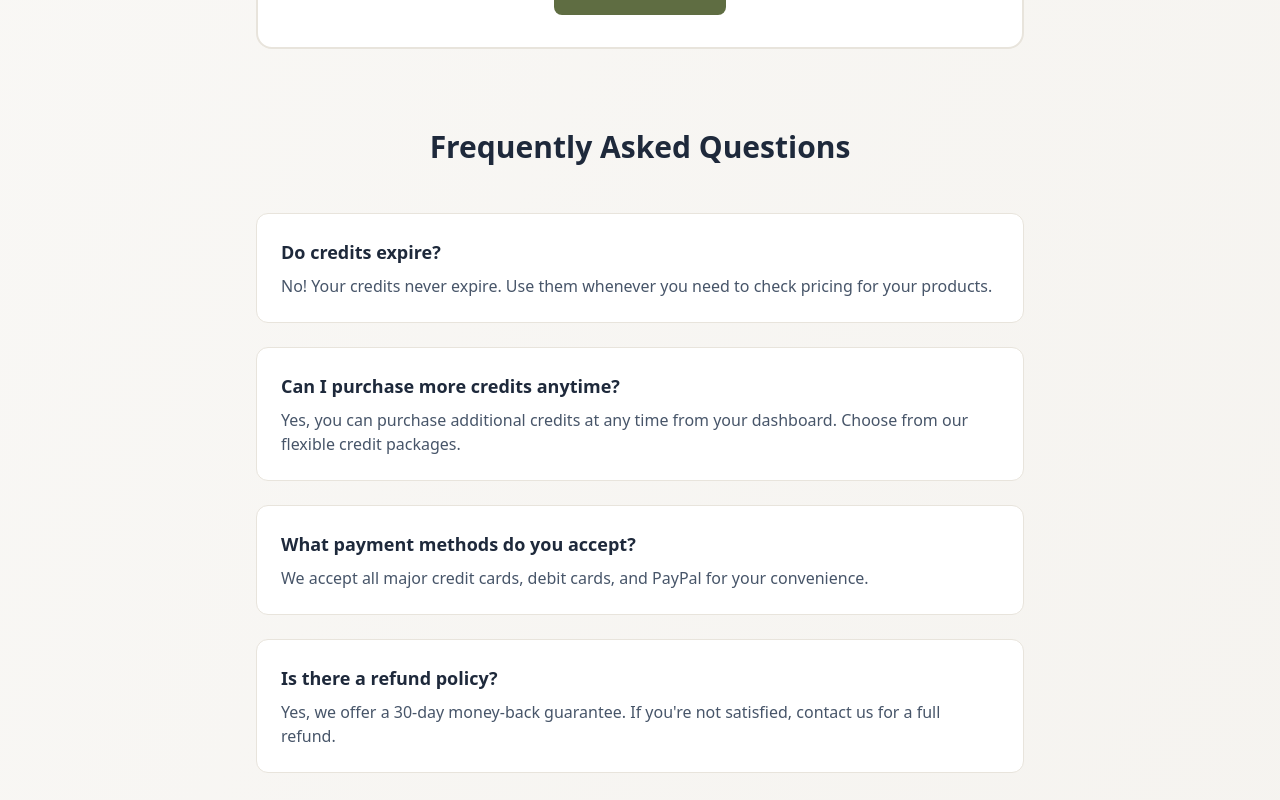
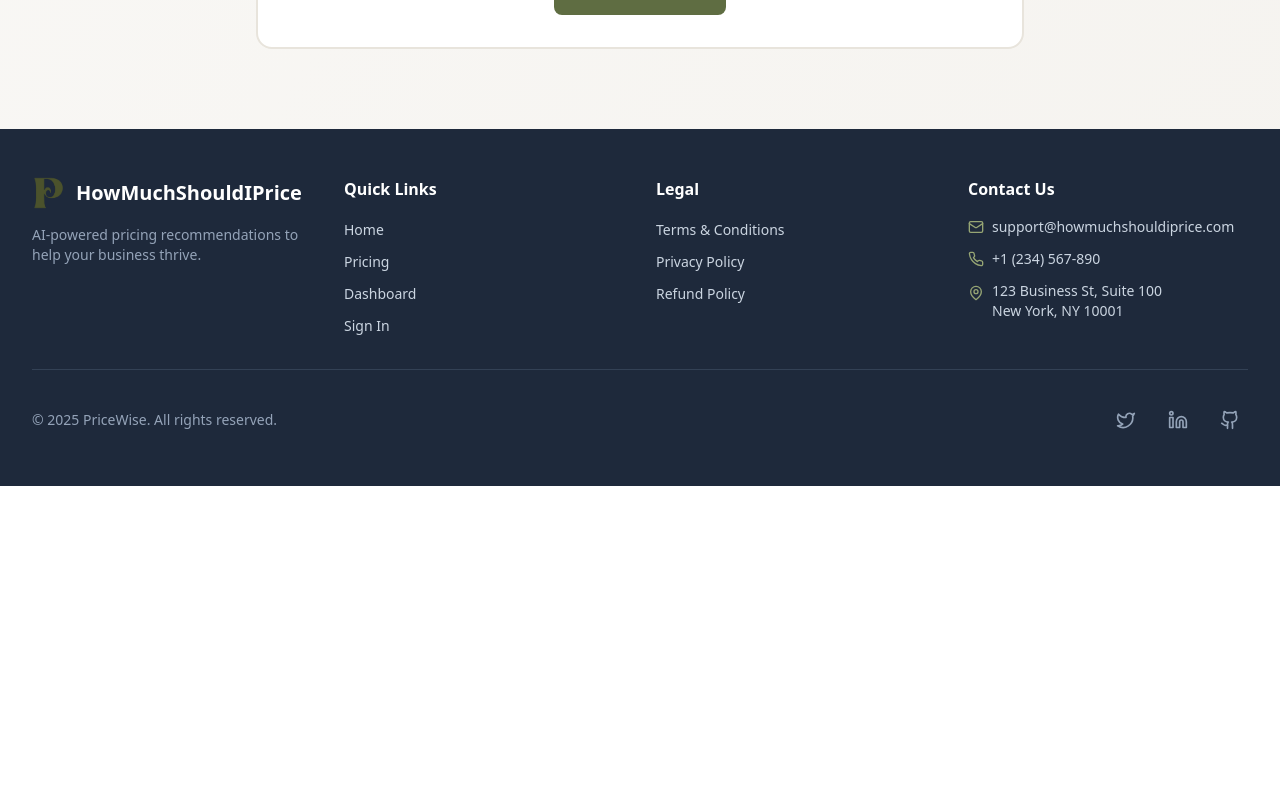
Before and after one commit to Richardson2512/Pricing, a React (Vite) app in the folder frontend/: page /pricing in a window 1280 px wide. Shown: the part 1320-2120 px from the top of the page. After the commit the page ends 1806 px from the top, so only its background shows below. Built offline with nearby package versions, Linux system fonts and the light colour scheme; no server answers.

Commit message:
Pricing: remove FAQ section to keep FAQs only on Landing

```diff
--- a/frontend/src/pages/Pricing.tsx
+++ b/frontend/src/pages/Pricing.tsx
@@ -164,49 +164,7 @@ export function Pricing() {
             </div>
           </div>
 
-          {/* FAQ Section */}
-          <div className="mt-20 max-w-3xl mx-auto">
-            <h2 className="text-3xl font-bold text-slate-800 text-center mb-12">
-              Frequently Asked Questions
-            </h2>
-            <div className="space-y-6">
-              <div className="bg-white rounded-xl p-6 border border-beige-200">
-                <h3 className="text-lg font-semibold text-slate-800 mb-2">
-                  Do credits expire?
-                </h3>
-                <p className="text-slate-600">
-                  No! Your credits never expire. Use them whenever you need to check pricing for your products.
-                </p>
-              </div>
 
-              <div className="bg-white rounded-xl p-6 border border-beige-200">
-                <h3 className="text-lg font-semibold text-slate-800 mb-2">
-                  Can I purchase more credits anytime?
-                </h3>
-                <p className="text-slate-600">
-                  Yes, you can purchase additional credits at any time from your dashboard. Choose from our flexible credit packages.
-                </p>
-              </div>
-
-              <div className="bg-white rounded-xl p-6 border border-beige-200">
-                <h3 className="text-lg font-semibold text-slate-800 mb-2">
-                  What payment methods do you accept?
-                </h3>
-                <p className="text-slate-600">
-                  We accept all major credit cards, debit cards, and PayPal for your convenience.
-                </p>
-              </div>
-
-              <div className="bg-white rounded-xl p-6 border border-beige-200">
-                <h3 className="text-lg font-semibold text-slate-800 mb-2">
-                  Is there a refund policy?
-                </h3>
-                <p className="text-slate-600">
-                  Yes, we offer a 30-day money-back guarantee. If you're not satisfied, contact us for a full refund.
-                </p>
-              </div>
-            </div>
-          </div>
         </div>
       </main>
 
```
